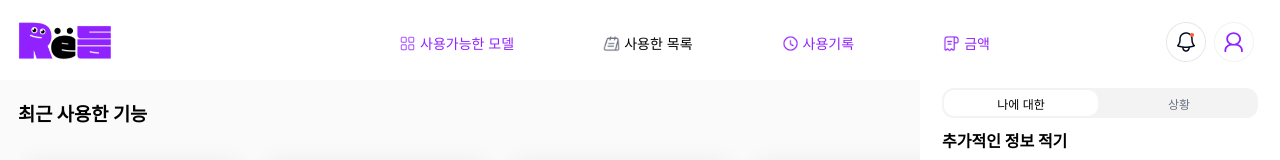
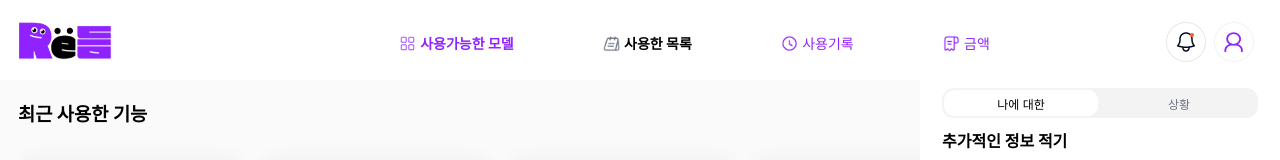
Before and after one commit to rehythmproject/frontend, a React (Create React App) app: page /availableModel in a window 1280 px wide. Shown: the top 160 px of the page. Built offline with nearby package versions, Linux system fonts and the light colour scheme.

Commit message:
header text bold

```diff
--- a/src/components/Header.jsx
+++ b/src/components/Header.jsx
@@ -11,7 +11,7 @@ const Header = () => {
                         {({isActive}) => (
                         <li className='navi'>
                             <img src={isActive ? "/images/사용가능한모델2.png" : "/images/사용가능한모델.png"} alt='' style={{ width:'25px', height:'25px' }}/>
-                            <span className='navi_title' style={{color: isActive ? '#9022FF' : 'black'}}>사용가능한 모델</span>
+                            <span className='navi_title' style={{color: isActive ? '#9022FF' : 'black', fontWeight: 'bold'}}>사용가능한 모델</span>
                         </li>
                         )}
                     </NavLink>
@@ -19,7 +19,7 @@ const Header = () => {
                         {({isActive}) => (
                         <li className='navi'>
                             <img src={isActive ? "/images/사용한목록2.png" : "images/사용한목록.png"} alt='' style={{ width:'25px', height:'25px' }}/>
-                            <span className='navi_title' style={{color: isActive ? '#9022FF' : 'black'}}>사용한 목록</span>
+                            <span className='navi_title' style={{color: isActive ? '#9022FF' : 'black', fontWeight: 'bold'}}>사용한 목록</span>
                         </li>
                         )}
                     </NavLink>
```
